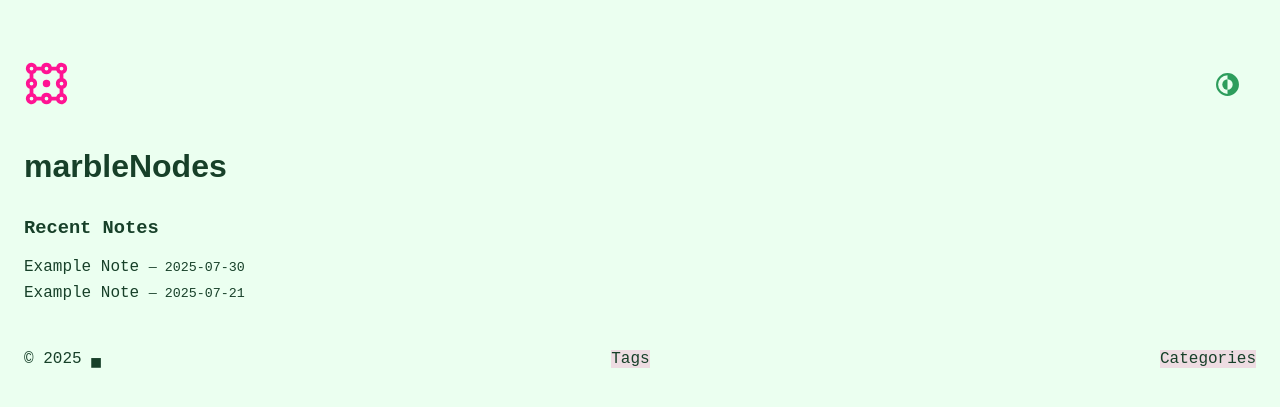
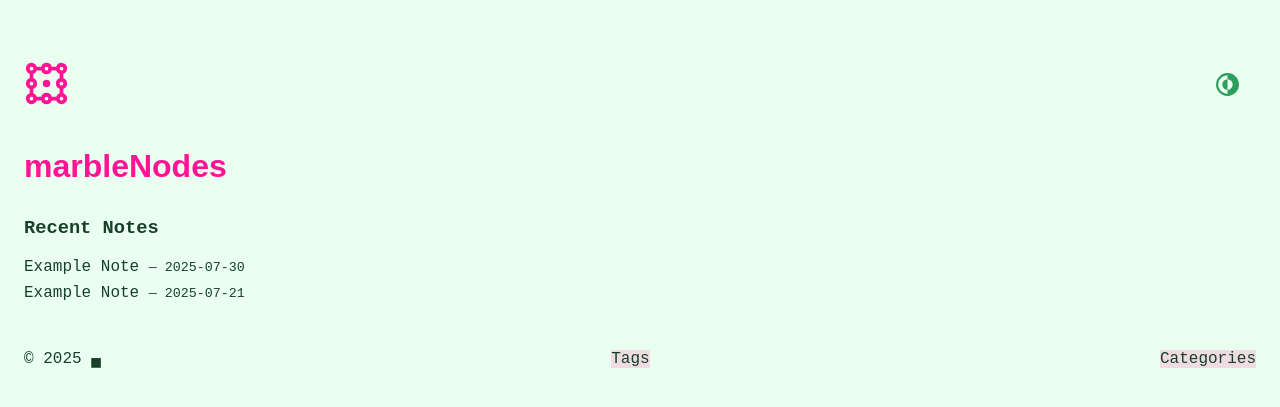
Before and after one commit to dduyg/5566677, a Jekyll site: the page built from index.md, in a window 1280 px wide. Shown: the top 407 px of the page. Built offline with Jekyll 4.4.1, drawn with Linux system fonts in a browser that asks for light colours; some web fonts are replaced.

Commit message:
Update index.md

```diff
--- a/index.md
+++ b/index.md
@@ -4,7 +4,7 @@ title: Home
 permalink: /
 ---
 
-# marbleNodes
+<h1 style="color: var(--accent);">marbleNodes</h1>
 
 ### Recent Notes
 <ul>
```
